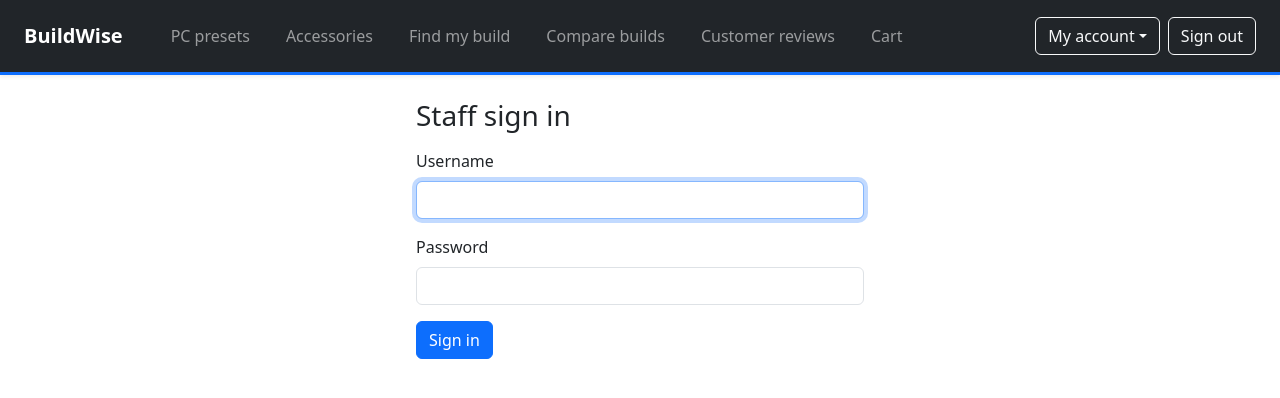
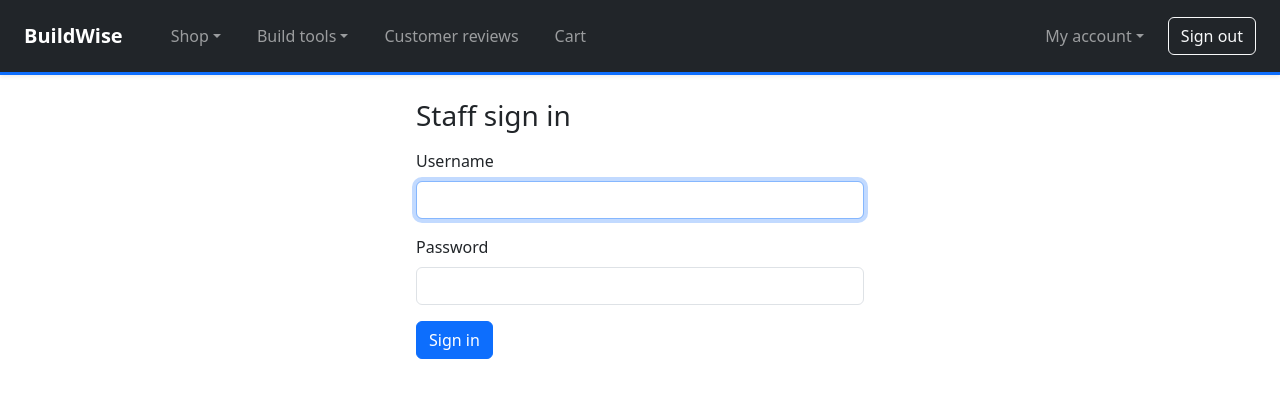
Before and after one commit to uglyoholioh/BuildWise_PairProj31, a Django app: page /staff/login?next=/accounts/staff/customers in a window 1280 px wide. Shown: the top 398 px of the page. Run offline with Django 5.2, Linux system fonts and the light colour scheme; the visitor is signed in with stand-in values (Sample User, id 1).

Commit message:
Align customer navbar with staff Bootstrap menus

```diff
--- a/templates/base.html
+++ b/templates/base.html
@@ -48,10 +48,27 @@
           </li>
           {% endif %}
           {% else %}
-          <li class="nav-item"><a class="nav-link px-3 rounded {% if current == 'home' or current == 'preset_list' or current == 'preset_detail' or current == 'configure' %}active bg-secondary bg-opacity-25{% endif %}" {% if current == 'home' or current == 'preset_list' or current == 'preset_detail' or current == 'configure' %}aria-current="page"{% endif %} href="{% url 'catalogue:preset_list' %}">PC presets</a></li>
-          <li class="nav-item"><a class="nav-link px-3 rounded {% if current == 'accessory_list' %}active bg-secondary bg-opacity-25{% endif %}" {% if current == 'accessory_list' %}aria-current="page"{% endif %} href="{% url 'catalogue:accessory_list' %}">Accessories</a></li>
-          <li class="nav-item"><a class="nav-link px-3 rounded {% if current == 'questionnaire' or current == 'recommendations' %}active bg-secondary bg-opacity-25{% endif %}" {% if current == 'questionnaire' or current == 'recommendations' %}aria-current="page"{% endif %} href="{% url 'recommendations:questionnaire' %}">Find my build</a></li>
-          <li class="nav-item"><a class="nav-link px-3 rounded {% if current == 'compare' %}active bg-secondary bg-opacity-25{% endif %}" {% if current == 'compare' %}aria-current="page"{% endif %} href="{% url 'recommendations:compare' %}">Compare builds</a></li>
+          <li class="nav-item dropdown">
+            <button class="nav-link dropdown-toggle px-3 rounded {% if current == 'home' or current == 'preset_list' or current == 'preset_detail' or current == 'accessory_list' %}active bg-secondary bg-opacity-25{% endif %}" type="button" data-bs-toggle="dropdown" aria-expanded="false">Shop</button>
+            <ul class="dropdown-menu shadow border-secondary-subtle">
+              <li><h6 class="dropdown-header">PCs &amp; accessories</h6></li>
+              <li><a class="dropdown-item {% if current == 'home' or current == 'preset_list' or current == 'preset_detail' %}active{% endif %}" {% if current == 'home' or current == 'preset_list' or current == 'preset_detail' %}aria-current="page"{% endif %} href="{% url 'catalogue:preset_list' %}">PC presets</a></li>
+              <li><a class="dropdown-item {% if current == 'accessory_list' %}active{% endif %}" {% if current == 'accessory_list' %}aria-current="page"{% endif %} href="{% url 'catalogue:accessory_list' %}">Accessories</a></li>
+            </ul>
+          </li>
+          <li class="nav-item dropdown">
+            <button class="nav-link dropdown-toggle px-3 rounded {% if section == 'recommendations' or current == 'configure' %}active bg-secondary bg-opacity-25{% endif %}" type="button" data-bs-toggle="dropdown" aria-expanded="false">Build tools</button>
+            <ul class="dropdown-menu shadow border-secondary-subtle">
+              <li><h6 class="dropdown-header">Find your next PC</h6></li>
+              <li><a class="dropdown-item {% if current == 'questionnaire' or current == 'recommendations' %}active{% endif %}" {% if current == 'questionnaire' or current == 'recommendations' %}aria-current="page"{% endif %} href="{% url 'recommendations:questionnaire' %}">Find my build</a></li>
+              <li><a class="dropdown-item {% if current == 'configure' %}active{% endif %}" {% if current == 'configure' %}aria-current="page"{% endif %} href="{% url 'catalogue:configure' %}">Configure a PC</a></li>
+              <li><a class="dropdown-item {% if current == 'compare' %}active{% endif %}" {% if current == 'compare' %}aria-current="page"{% endif %} href="{% url 'recommendations:compare' %}">Compare builds</a></li>
+              {% if user.is_authenticated %}
+              <li><hr class="dropdown-divider"></li>
+              <li><a class="dropdown-item {% if current == 'shortlist' %}active{% endif %}" {% if current == 'shortlist' %}aria-current="page"{% endif %} href="{% url 'recommendations:shortlist' %}">My shortlist</a></li>
+              {% endif %}
+            </ul>
+          </li>
           <li class="nav-item"><a class="nav-link px-3 rounded {% if 'review' in current %}active bg-secondary bg-opacity-25{% endif %}" {% if 'review' in current %}aria-current="page"{% endif %} href="{% url 'support:review_list' %}">Customer reviews</a></li>
           <li class="nav-item"><a class="nav-link px-3 rounded {% if current == 'cart' or current == 'checkout' %}active bg-secondary bg-opacity-25{% endif %}" {% if current == 'cart' or current == 'checkout' %}aria-current="page"{% endif %} href="{% url 'orders:cart' %}">Cart</a></li>
           {% endif %}
@@ -59,15 +76,18 @@
         <div class="d-flex flex-column flex-xl-row align-items-xl-center gap-2 pt-3 pt-xl-0 pb-2 pb-xl-0 ms-xl-3">
           {% if user.is_authenticated %}
           {% if not user.is_active or not user.employee_profile.active %}
-          <div class="dropdown">
-            <button class="btn btn-outline-light dropdown-toggle" type="button" data-bs-toggle="dropdown" aria-expanded="false">My account</button>
+          <ul class="navbar-nav">
+          <li class="nav-item dropdown">
+            <button class="nav-link dropdown-toggle px-3 rounded {% if current == 'profile' or current == 'order_list' or current == 'order_detail' or current == 'request_list' or current == 'request_create' or current == 'request_detail' %}active bg-secondary bg-opacity-25{% endif %}" type="button" data-bs-toggle="dropdown" aria-expanded="false">My account</button>
             <ul class="dropdown-menu dropdown-menu-xl-end shadow border-secondary-subtle">
-              <li><a class="dropdown-item {% if current == 'profile' %}active{% endif %}" {% if current == 'profile' %}aria-current="page"{% endif %} href="{% url 'accounts:profile' %}">My account</a></li>
+              <li><h6 class="dropdown-header">Your account &amp; orders</h6></li>
+              <li><a class="dropdown-item {% if current == 'profile' %}active{% endif %}" {% if current == 'profile' %}aria-current="page"{% endif %} href="{% url 'accounts:profile' %}">My profile</a></li>
               <li><a class="dropdown-item {% if current == 'order_list' or current == 'order_detail' %}active{% endif %}" {% if current == 'order_list' or current == 'order_detail' %}aria-current="page"{% endif %} href="{% url 'orders:order_list' %}">My orders</a></li>
-              <li><a class="dropdown-item {% if current == 'shortlist' %}active{% endif %}" {% if current == 'shortlist' %}aria-current="page"{% endif %} href="{% url 'recommendations:shortlist' %}">My shortlist</a></li>
+              <li><hr class="dropdown-divider"></li>
               <li><a class="dropdown-item {% if current == 'request_list' or current == 'request_create' or current == 'request_detail' %}active{% endif %}" {% if current == 'request_list' or current == 'request_create' or current == 'request_detail' %}aria-current="page"{% endif %} href="{% url 'support:request_list' %}">Support</a></li>
             </ul>
-          </div>
+          </li>
+          </ul>
           {% endif %}
           <form method="post" action="{% url 'accounts:logout' %}">
             {% csrf_token %}
```
